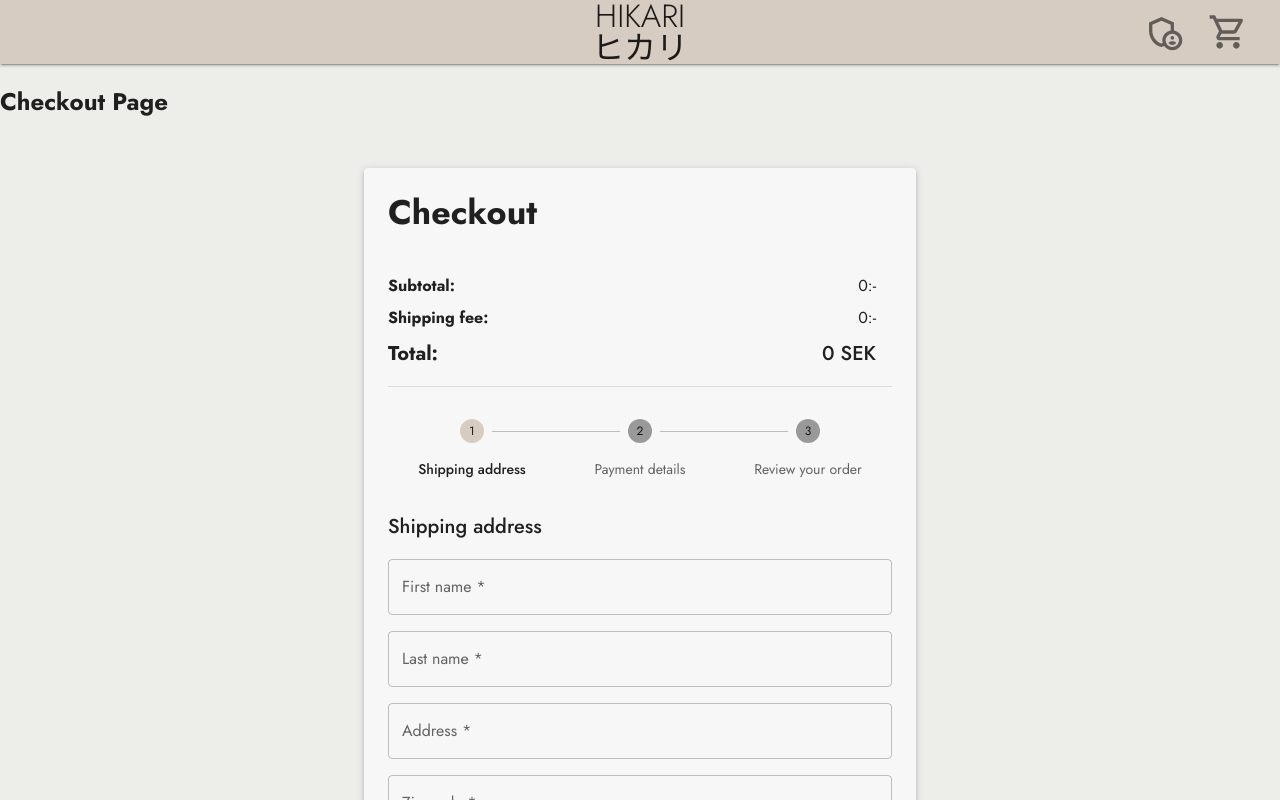
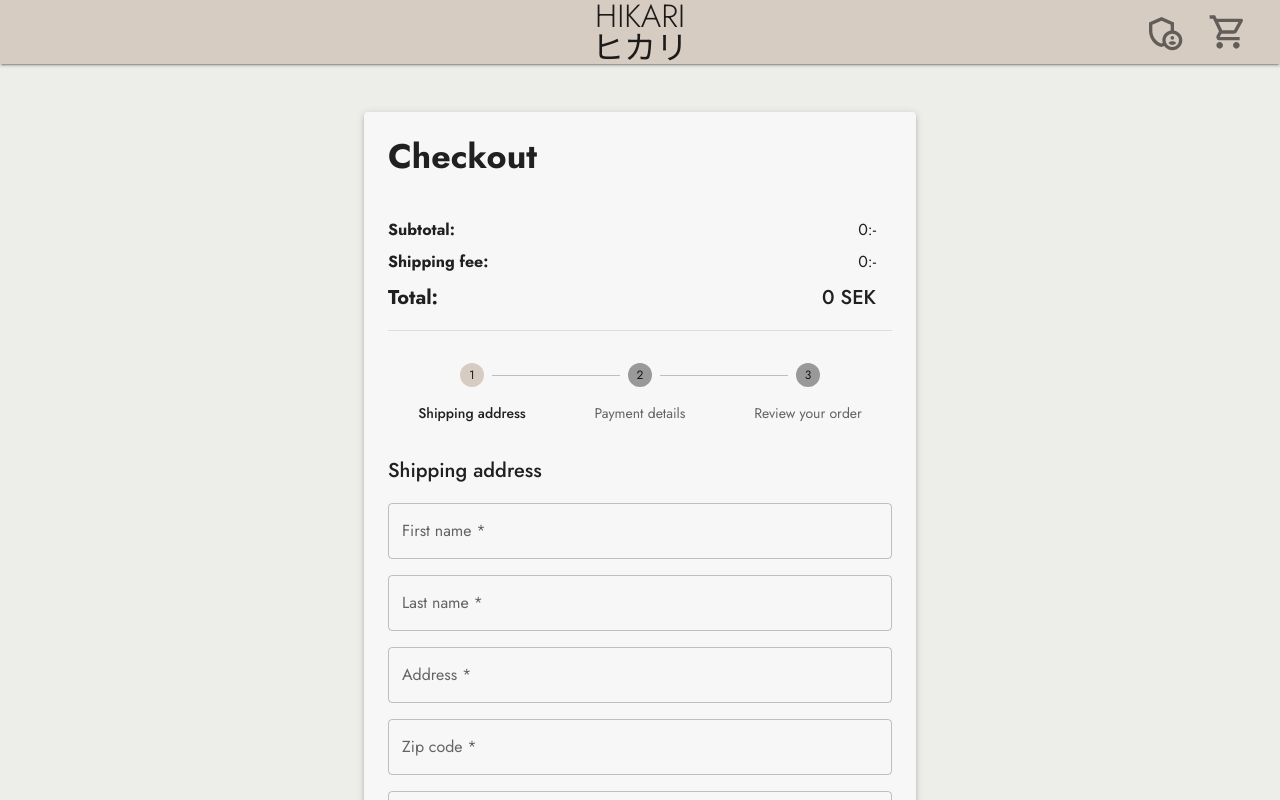
Before and after one commit to Peter-WebDev/hikari-webshop, a Next.js app: page /checkout in a window 1280 px wide. Shown: the top 800 px of the page. Built offline with nearby package versions, Linux system fonts and the light colour scheme; what @mui/material-nextjs would draw is missing.

Commit message:
removed h2

```diff
--- a/app/checkout/page.tsx
+++ b/app/checkout/page.tsx
@@ -3,7 +3,6 @@ import CheckoutForm from "../components/checkout/CheckoutForm";
 export default function CheckoutPage() {
   return (
     <div>
-      <h2>Checkout Page</h2>
       <CheckoutForm />
     </div>
   );
```
